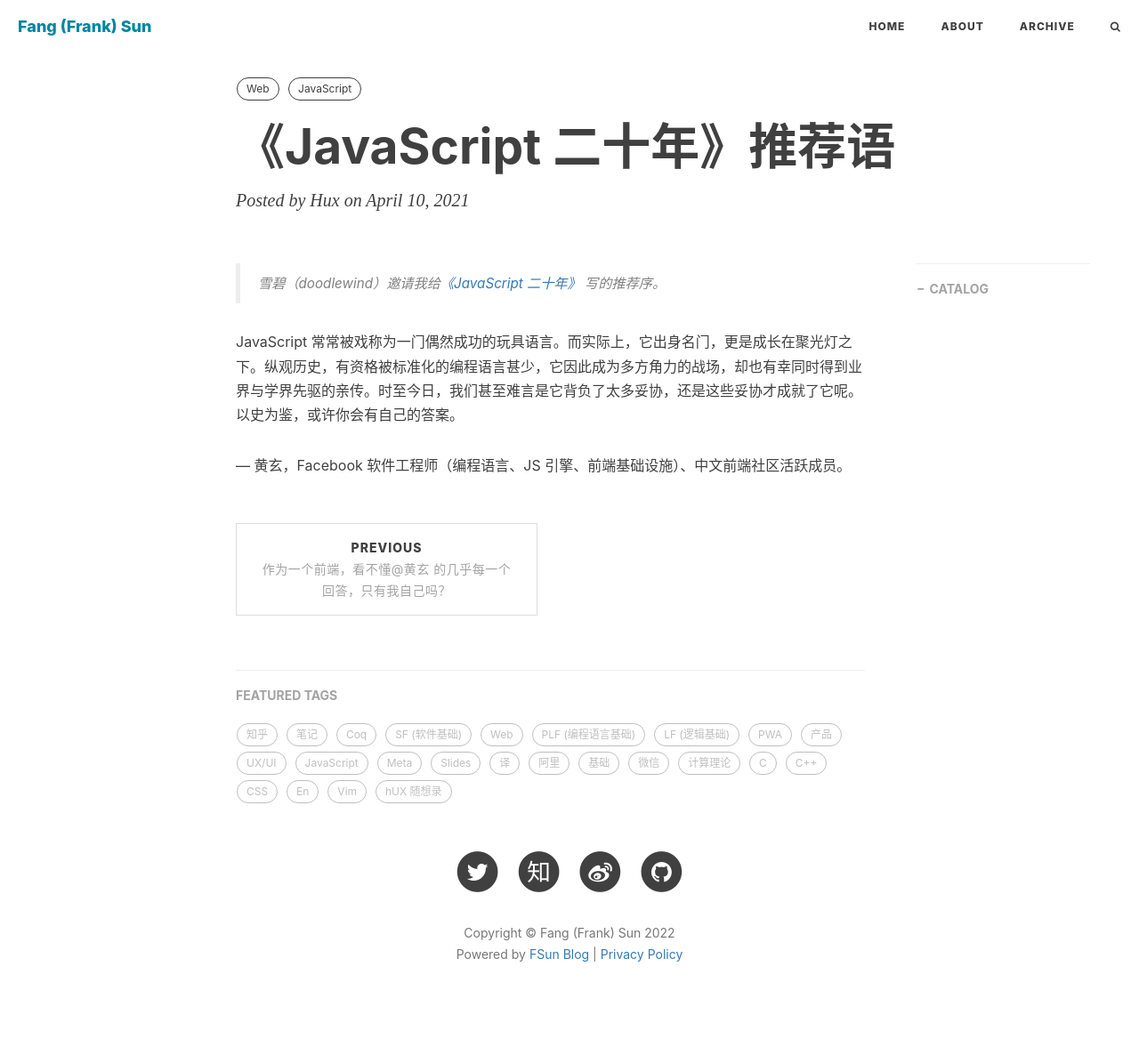
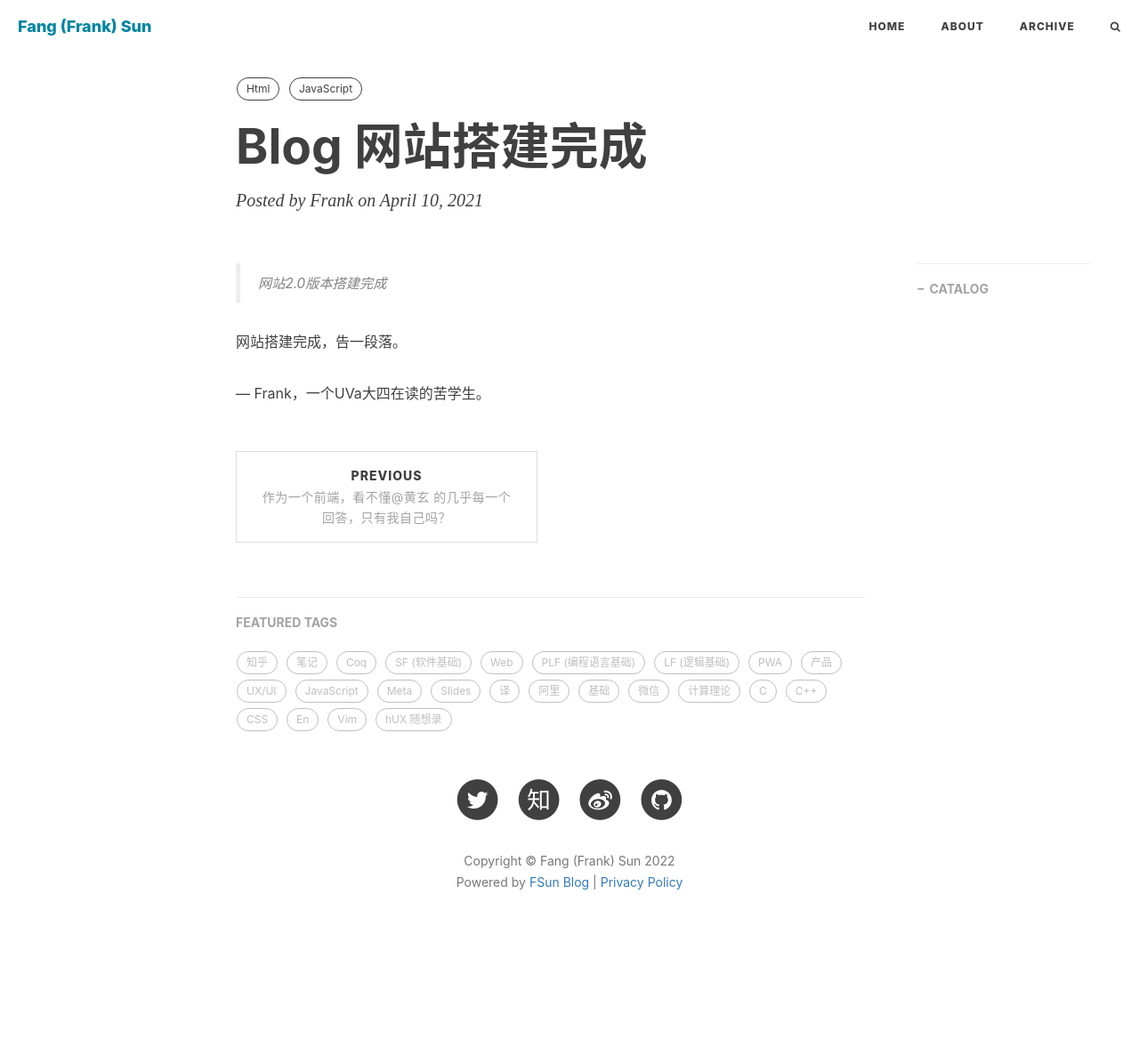
Before and after one commit to FangFrankSun/My_Blog, a Jekyll site: the page built from _posts/2021-04-10-js-20yrs-preface.md, in a window 1280 px wide. Shown: the whole page at 89% size. Built offline with Jekyll 4.4.1, drawn with Linux system fonts in a browser that asks for light colours; nearby versions of some CDN libraries; comment, search, counter and statistics services are not loaded; after the commit the page ends 1096 px from its top, so only the background shows below that.

Commit message:
Update 2021-04-10-js-20yrs-preface.md

```diff
--- a/_posts/2021-04-10-js-20yrs-preface.md
+++ b/_posts/2021-04-10-js-20yrs-preface.md
@@ -1,16 +1,16 @@
 ---
 layout:       post
-title:        "《JavaScript 二十年》推荐语"
-author:       "Hux"
+title:        "Blog 网站搭建完成"
+author:       "Frank"
 header-style: text
 catalog:      true
 tags:
-    - Web
+    - Html
     - JavaScript
 ---
 
-> 雪碧（doodlewind）邀请我给[《JavaScript 二十年》](https://zhuanlan.zhihu.com/p/373065151) 写的推荐序。
+> 网站2.0版本搭建完成
 
-JavaScript 常常被戏称为一门偶然成功的玩具语言。而实际上，它出身名门，更是成长在聚光灯之下。纵观历史，有资格被标准化的编程语言甚少，它因此成为多方角力的战场，却也有幸同时得到业界与学界先驱的亲传。时至今日，我们甚至难言是它背负了太多妥协，还是这些妥协才成就了它呢。以史为鉴，或许你会有自己的答案。
+网站搭建完成，告一段落。
 
-— 黄玄，Facebook 软件工程师（编程语言、JS 引擎、前端基础设施）、中文前端社区活跃成员。
+— Frank，一个UVa大四在读的苦学生。
```
